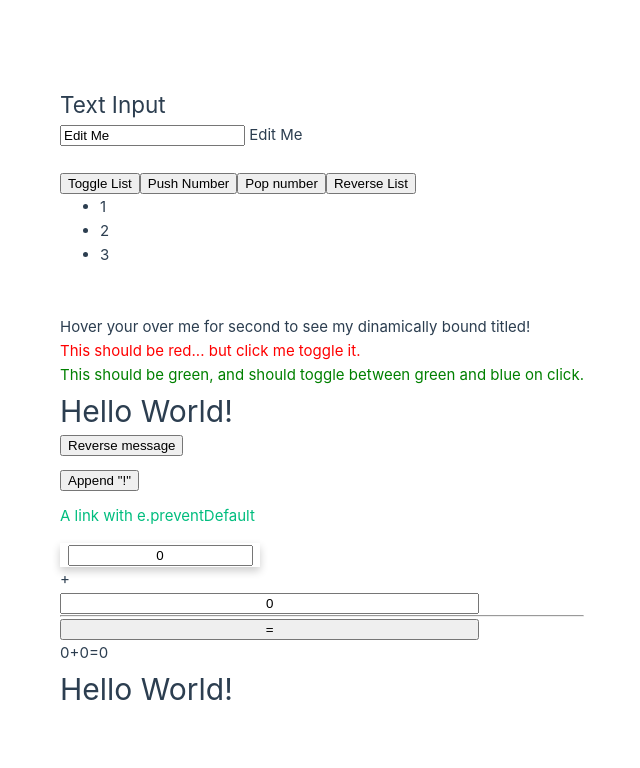
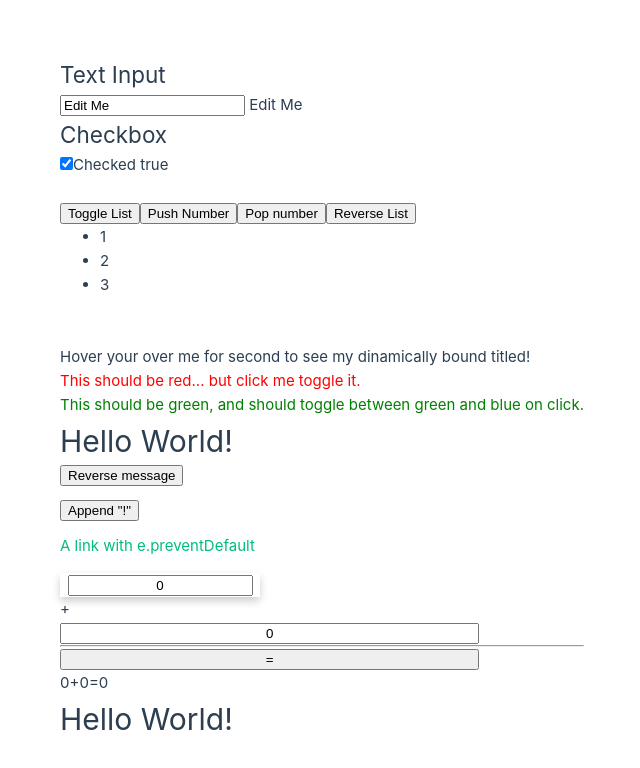
Before and after one commit to thitiphong18/Lab2, a Vue app: page / in a window 1280 px wide. Shown: the top 768 px of the page, without its empty margins (56-696 px from the left). Built offline with nearby package versions, Linux system fonts and the light colour scheme.

Commit message:
Update 8.1

```diff
--- a/src/components/FormBindings.vue
+++ b/src/components/FormBindings.vue
@@ -1,11 +1,16 @@
 <script setup lang="ts">
 import { ref } from "vue";
 const text = ref("Edit Me");
+const checked = ref(true);
 </script>
 
 <template>
   <h2>Text Input</h2>
   <input v-model="text" /> {{ text }}
+
+  <h2>Checkbox</h2>
+  <input type="checkbox" v-model="checked" id="checkbox" />
+  <label for="checkbox">Checked {{ checked }}</label>
 </template>
 
 <style scoped></style>
```
